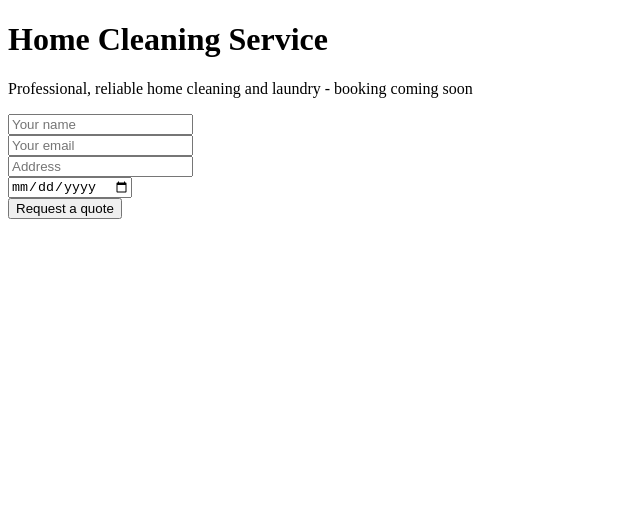
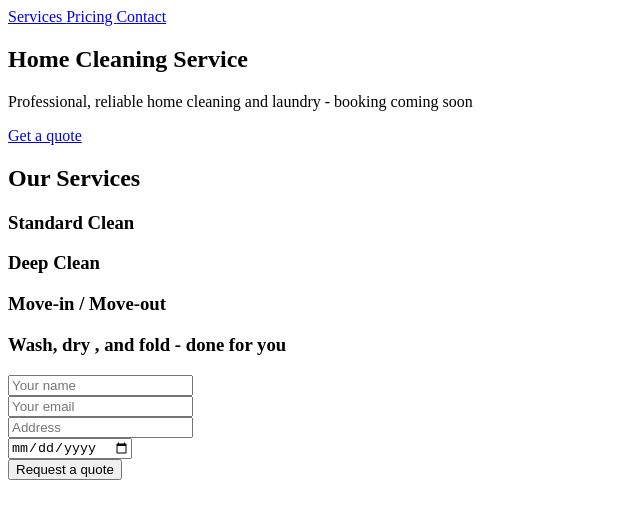
Before and after one commit to jvillaflor2/home-cleaning-website, a website: page public/index.html in a window 1280 px wide. Shown: the whole page, without its empty margins (0-640 px from the left). Drawn offline with Linux system fonts and the light colour scheme.

Commit message:
feat: add services and updated homepage structure

```diff
--- a/public/index.html
+++ b/public/index.html
@@ -6,8 +6,26 @@
     <title>Home Cleaning Service</title>
 </head>
 <body>
-    <h1>Home Cleaning Service</h1>
-    <p>Professional, reliable home cleaning and laundry - booking coming soon</p>
+    <header>
+        <nav>
+            <a href="services"> Services </a>
+            <a href="pricing"> Pricing </a>
+            <a href="contact"> Contact </a>
+        </nav>
+    </header>
+
+    <section>
+        <h1>Home Cleaning Service</h1>
+        <p>Professional, reliable home cleaning and laundry - booking coming soon</p>
+        <a href="booking" class ="btn">Get a quote</a>
+    </section>
+
+        <h2>Our Services</h2>
+        <h3>Standard Clean</h3>
+        <h3>Deep Clean</h3>
+        <h3>Move-in / Move-out</h3>
+        <h3>Wash, dry , and fold - done for you</h3>
+
 
     <form action="/booking" method="POST">
     <input type="text" name="name" placeholder="Your name" required><br>
```
